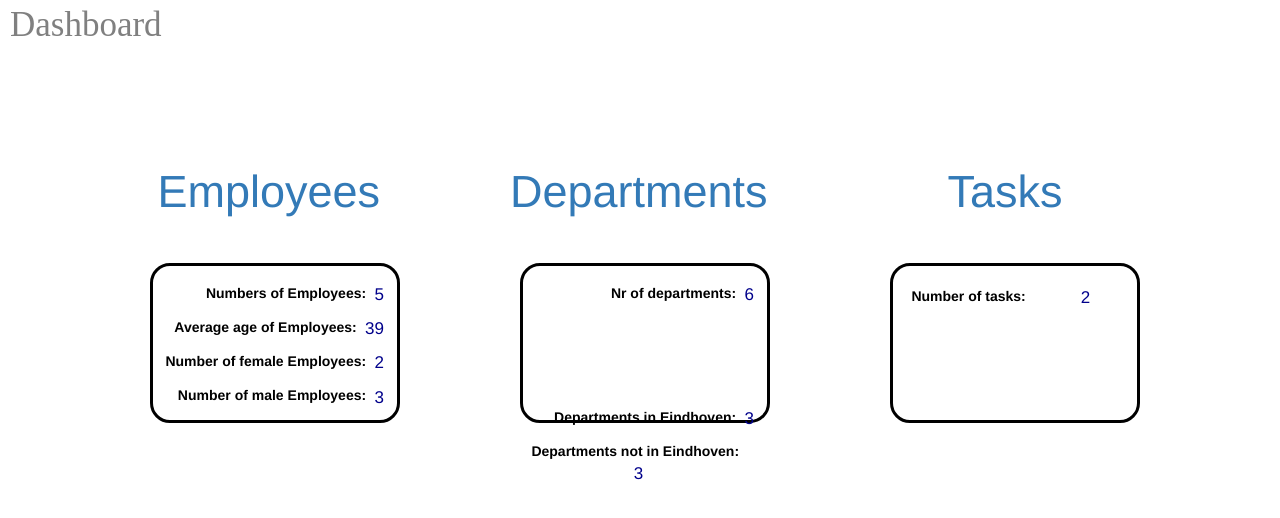
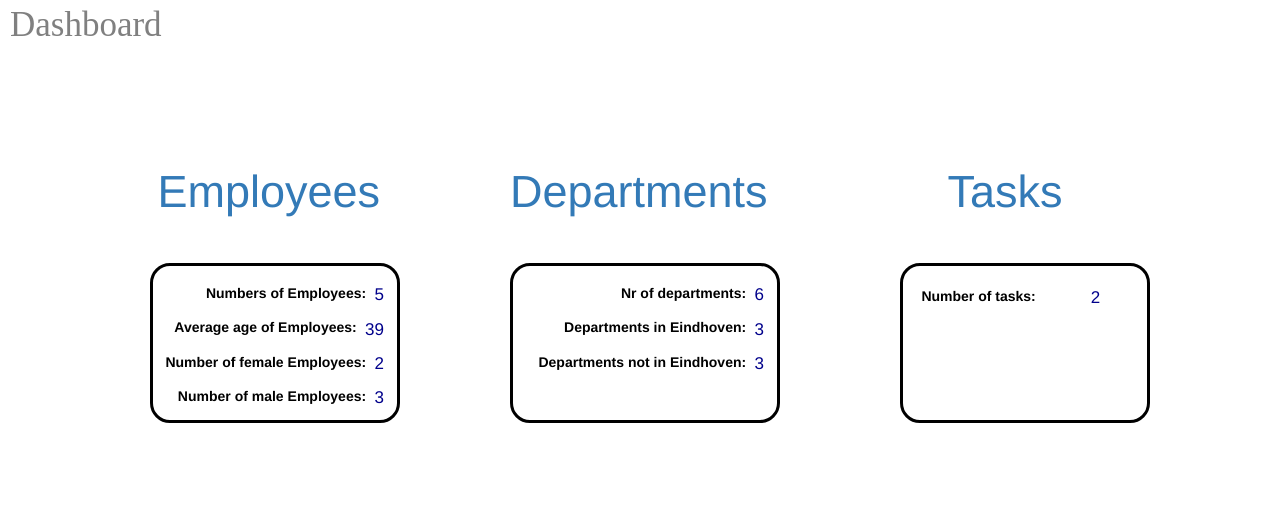
Before and after one commit to GalinKarafiziev/AngularProject, an Angular app in the folder angular-project/: page /dashboard in a window 1280 px wide. Shown: the top 518 px of the page. Built offline with nearby package versions, Linux system fonts and the light colour scheme.

Commit message:
css fixes

```diff
--- a/angular-project/src/app/dashboard/dashboard.component.css
+++ b/angular-project/src/app/dashboard/dashboard.component.css
@@ -92,7 +92,7 @@ display: inline-block;
 .depinfo{
 	border:solid black 3px;
 	border-radius: 20px;
-	width: 250px;
+	width: 270px;
 	height: 160px;
 	text-align: center;
 	margin-left: 13%;
@@ -100,12 +100,12 @@ display: inline-block;
 	color:darkblue;
 	font-size: 17px;
 	float:left;
-	margin-left:120px;
+	margin-left:110px;
 
 }
 .taskDash{
 	margin-left: 50px;
 }
-.depnr{
-	margin-top: 17px;
+.nrdep{
+	margin-top:17px;
 }
--- a/angular-project/src/app/dashboard/dashboard.component.html
+++ b/angular-project/src/app/dashboard/dashboard.component.html
@@ -16,7 +16,7 @@
 	</li>
 	<li>
 		<div class = "depinfo">
-			<p class="depnr"><span class="label">Nr of departments: </span>{{depNumber}} </p>
+			<p class="nrdep"><span class="label">Nr of departments: </span>{{depNumber}} </p>
 			<p> <span class="label">Departments in Eindhoven:</span>  {{inEindhoven}}</p>
 			<p> <span class="label">Departments not in Eindhoven:</span> {{notEindhoven}}</p>
 
```
